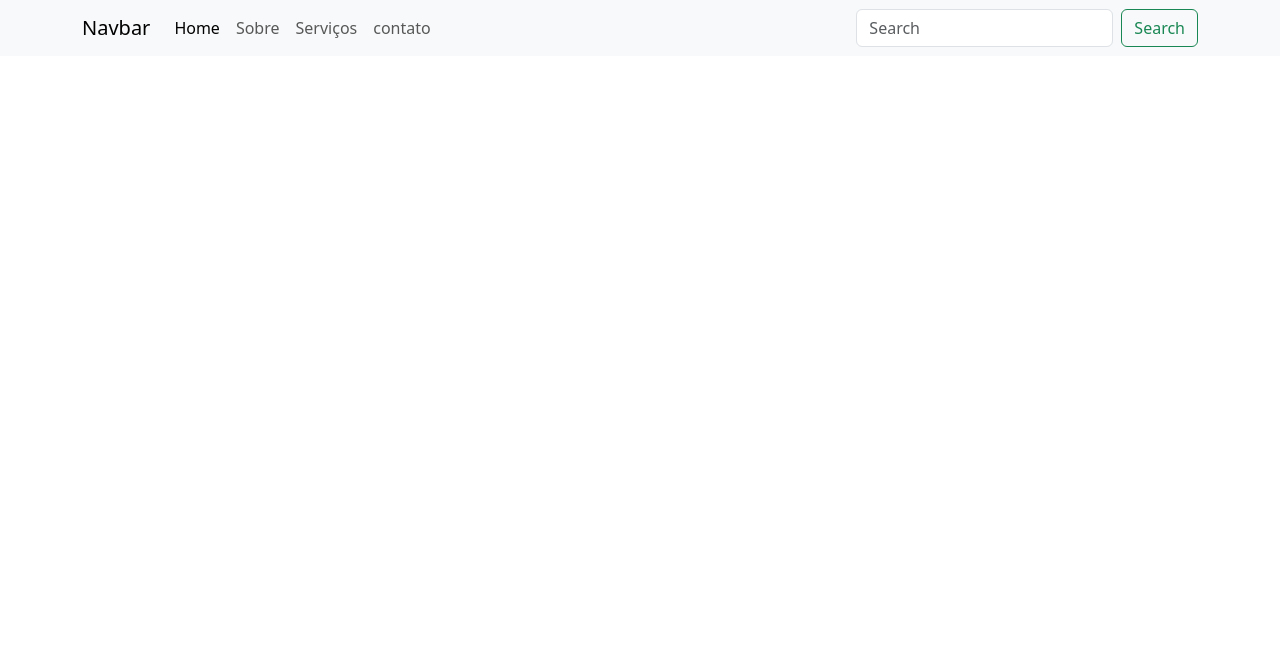
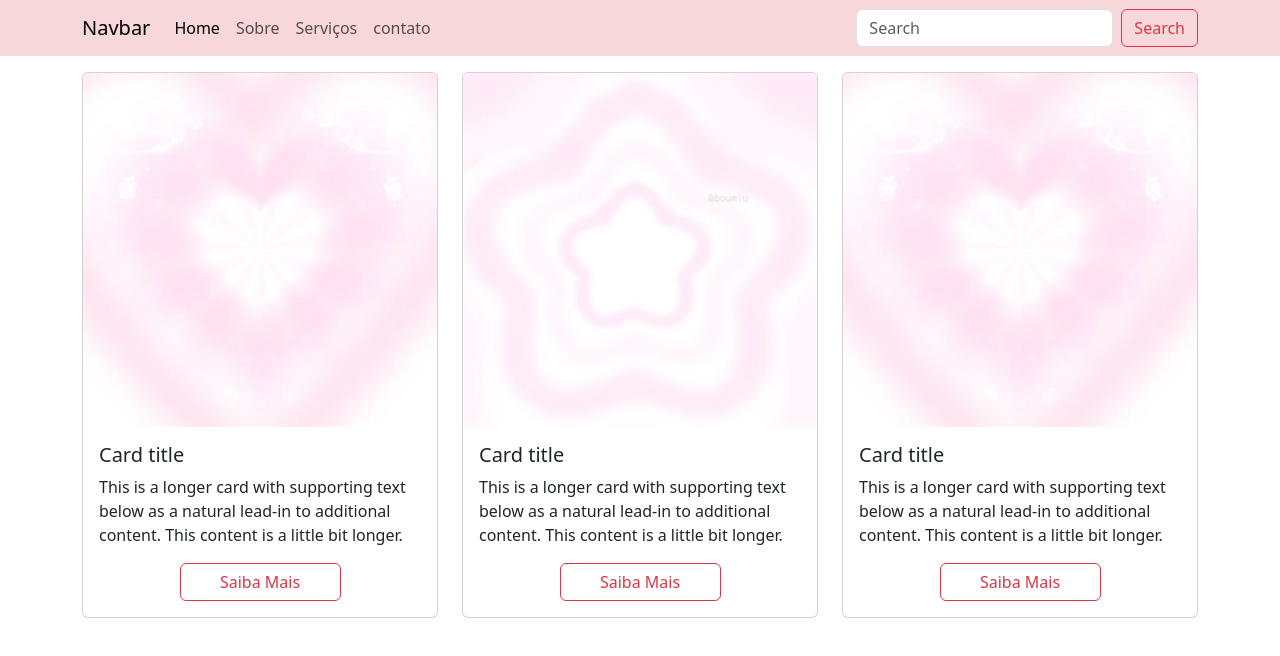
Before and after one commit to Ariane-dev/revisao, a plain HTML site: page servicos.html in a window 1280 px wide. Drawn offline with Linux system fonts and the light colour scheme.

Commit message:
alterando a pagina de serviços

```diff
--- a/servicos.html
+++ b/servicos.html
@@ -8,7 +8,7 @@
 </head>
 <body>
     <nav
-        class="navbar navbar-expand-sm navbar-light bg-light"
+        class="navbar navbar-expand-sm navbar-light bg-danger-subtle"
     >
         <div class="container">
             <a class="navbar-brand" href="#">Navbar</a>
@@ -26,7 +26,7 @@
             <div class="collapse navbar-collapse" id="collapsibleNavId">
                 <ul class="navbar-nav me-auto mt-2 mt-lg-0">
                     <li class="nav-item">
-                        <a class="nav-link active" href="#" aria-current="page"
+                        <a class="nav-link active" href="index.html" aria-current="page"
                             >Home
                             <span class="visually-hidden">(current)</span></a
                         >
@@ -48,7 +48,7 @@
                         placeholder="Search"
                     />
                     <button
-                        class="btn btn-outline-success my-2 my-sm-0"
+                        class="btn btn-outline-danger my-2 my-sm-0"
                         type="submit"
                     >
                         Search
@@ -57,6 +57,47 @@
             </div>
         </div>
     </nav>
+    <div class="container mt-3">
+        <div class="row row-cols-1 row-cols-md-3 g-4">
+            <div class="col">
+              <div class="card">
+                <img src="img/quadrada1.jpg" class="card-img-top" alt="...">
+                <div class="card-body">
+                  <h5 class="card-title">Card title</h5>
+                  <p class="card-text">This is a longer card with supporting text below as a natural lead-in to additional content. This content is a little bit longer.</p>
+                    <div class="d-grid gap-2 col-6 mx-auto">
+                        <button class="btn btn-outline-danger" type="button">Saiba Mais</button>
+                    </div>
+                </div>
+              </div>
+            </div>
+            <div class="col">
+              <div class="card">
+                <img src="img/quadrada3.jpg" class="card-img-top" alt="...">
+                <div class="card-body">
+                  <h5 class="card-title">Card title</h5>
+                  <p class="card-text">This is a longer card with supporting text below as a natural lead-in to additional content. This content is a little bit longer.</p>
+                  <div class="d-grid gap-2 col-6 mx-auto">
+                    <button class="btn btn-outline-danger" type="button">Saiba Mais</button>
+                </div>
+                </div>
+              </div>
+            </div>
+            <div class="col">
+                <div class="card">
+                  <img src="img/quadrada1.jpg" class="card-img-top" alt="...">
+                  <div class="card-body">
+                    <h5 class="card-title">Card title</h5>
+                    <p class="card-text">This is a longer card with supporting text below as a natural lead-in to additional content. This content is a little bit longer.</p>
+                    <div class="d-grid gap-2 col-6 mx-auto">
+                        <button class="btn btn-outline-danger" type="button">Saiba Mais</button>
+                    </div>
+                  </div>
+                </div>
+              </div>
+        </div>
+
+    </div>
 
 
     <script src="bootstrap/bootstrap/js/bootstrap.js"></script>
```
Also changed, not shown: contato.html (+44 -3 lines), index.html (+2 -2 lines).
